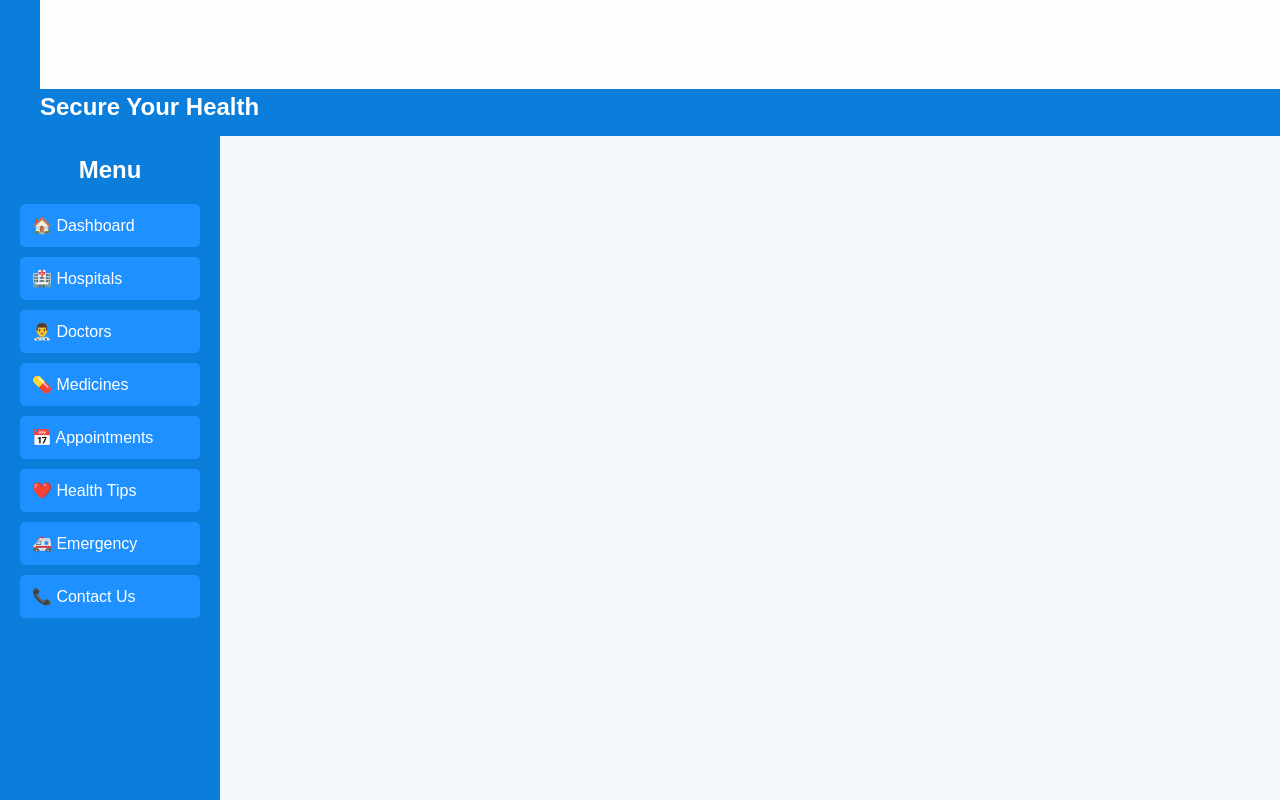
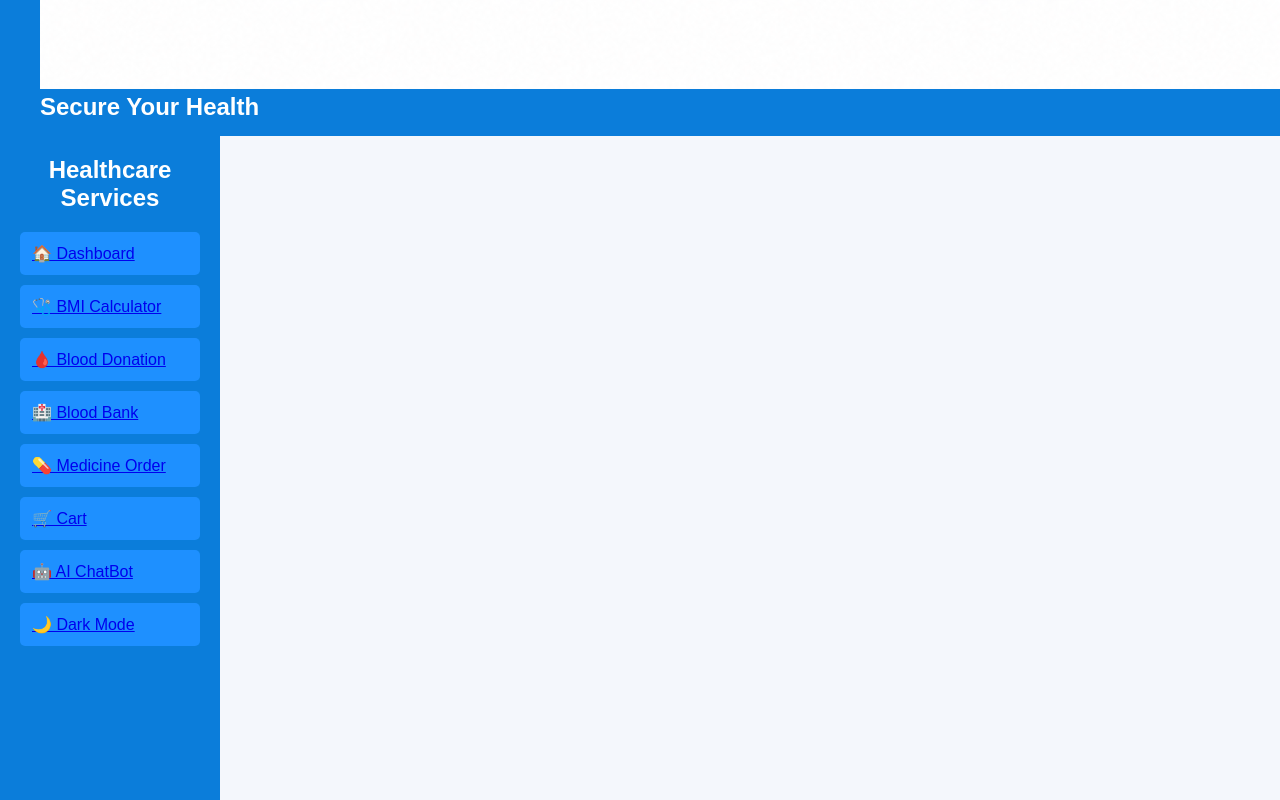
Before and after one commit to mastanshareefshaik5-ms/Secure-Your-Health, a React (Vite) app: page / in a window 1280 px wide. Shown: the part 1180-1980 px from the top of the page. Built offline with nearby package versions, Linux system fonts and the light colour scheme.

Commit message:
initial status

```diff
--- a/src/Components/Sidebar/Sidebar.jsx
+++ b/src/Components/Sidebar/Sidebar.jsx
@@ -1,21 +1,49 @@
 import "./Sidebar.css";
+import { Link } from "react-router-dom";
 
 function Sidebar() {
   return (
-    <div className="sidebar">
-      <h2>Menu</h2>
+    <aside className="sidebar">
 
-      <ul>
-        <li>🏠 Dashboard</li>
-        <li>🏥 Hospitals</li>
-        <li>👨‍⚕️ Doctors</li>
-        <li>💊 Medicines</li>
-        <li>📅 Appointments</li>
-        <li>❤️ Health Tips</li>
-        <li>🚑 Emergency</li>
-        <li>📞 Contact Us</li>
+      <h2 className="sidebar-title">Healthcare Services</h2>
+
+      <ul className="sidebar-menu">
+
+        <li>
+          <Link to="/dashboard">🏠 Dashboard</Link>
+        </li>
+
+        <li>
+          <Link to="/bmi">🩺 BMI Calculator</Link>
+        </li>
+
+        <li>
+          <Link to="/blooddonation">🩸 Blood Donation</Link>
+        </li>
+
+        <li>
+          <Link to="/bloodbank">🏥 Blood Bank</Link>
+        </li>
+
+        <li>
+          <Link to="/medicineorder">💊 Medicine Order</Link>
+        </li>
+
+        <li>
+          <Link to="/cart">🛒 Cart</Link>
+        </li>
+
+        <li>
+          <Link to="/chatbot">🤖 AI ChatBot</Link>
+        </li>
+
+        <li>
+          <Link to="/darkmode">🌙 Dark Mode</Link>
+        </li>
+
       </ul>
-    </div>
+
+    </aside>
   );
 }
 
```
